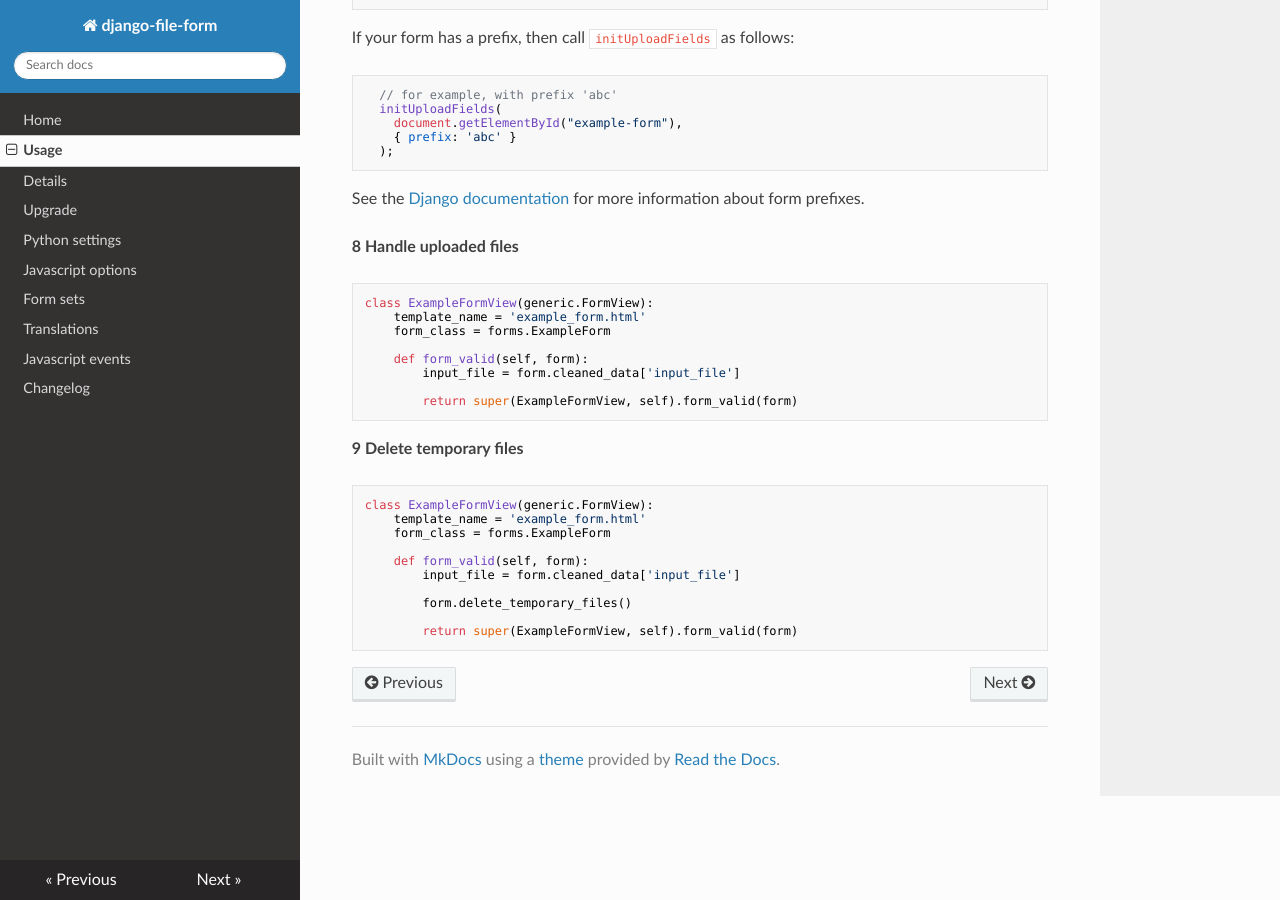
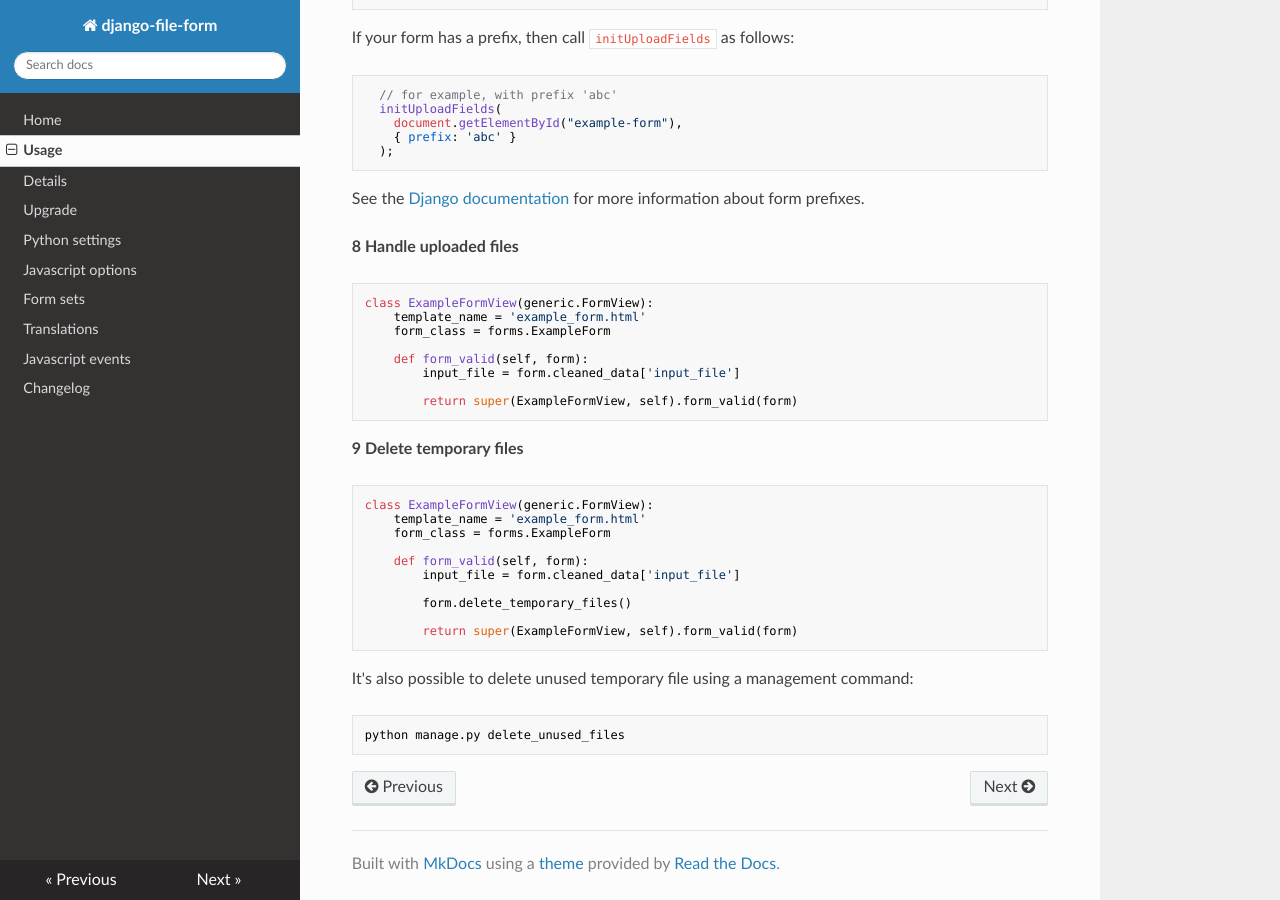
Before and after one commit to mbraak/django-file-form, an MkDocs documentation site: the page built from docs/usage.md, in a window 1280 px wide and 900 px high, scrolled down 1345 px. Built offline with MkDocs 1.6.1, drawn with Linux system fonts in a browser that asks for light colours; nearby versions of some CDN libraries.

Commit message:
Add docs for delete_unused_files

````diff
--- a/docs/usage.md
+++ b/docs/usage.md
@@ -110,3 +110,9 @@ class ExampleFormView(generic.FormView):
 
         return super(ExampleFormView, self).form_valid(form)
 ```
+
+It's also possible to delete unused temporary file using a management command:
+
+```
+python manage.py delete_unused_files
+```
````
